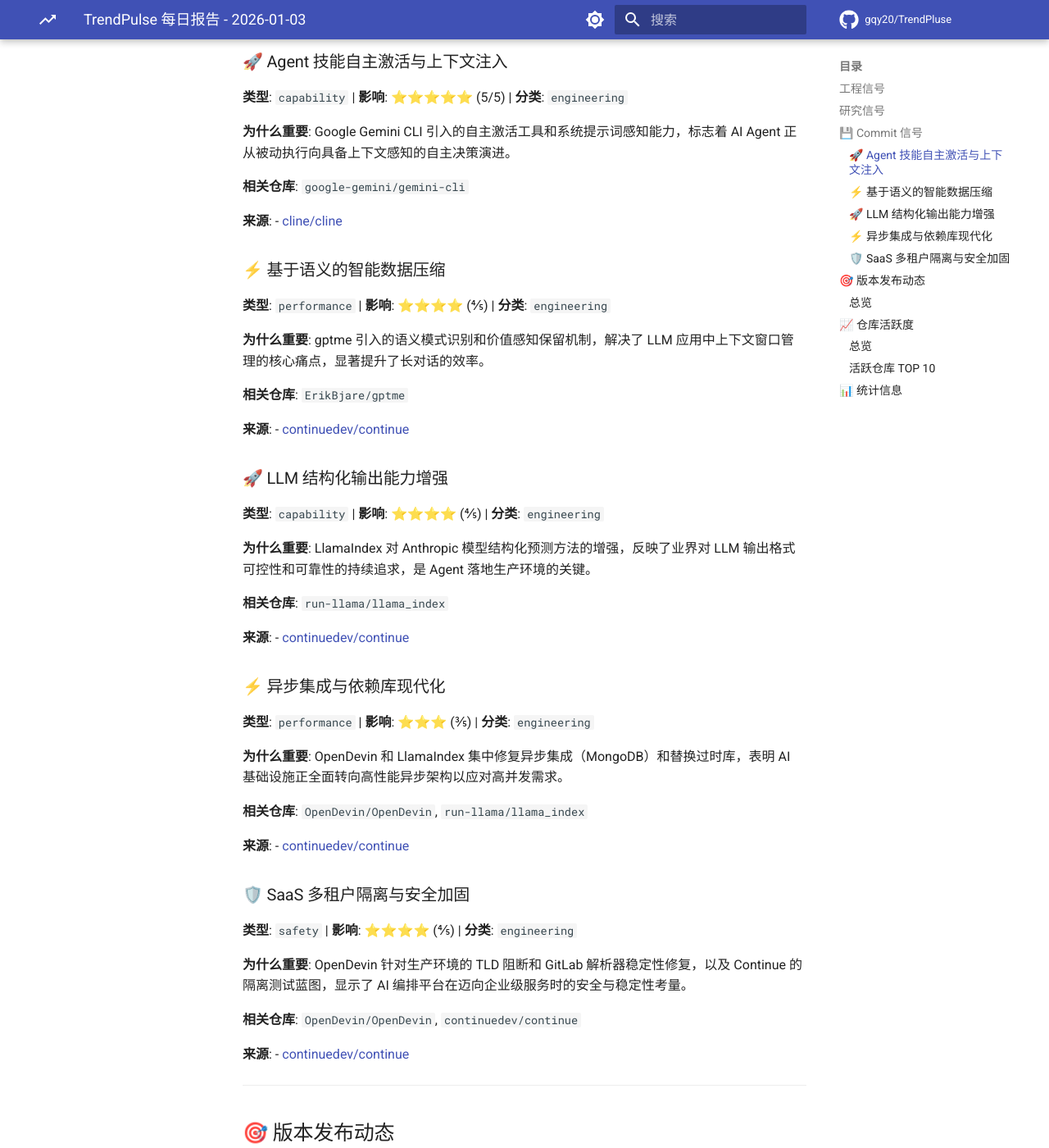
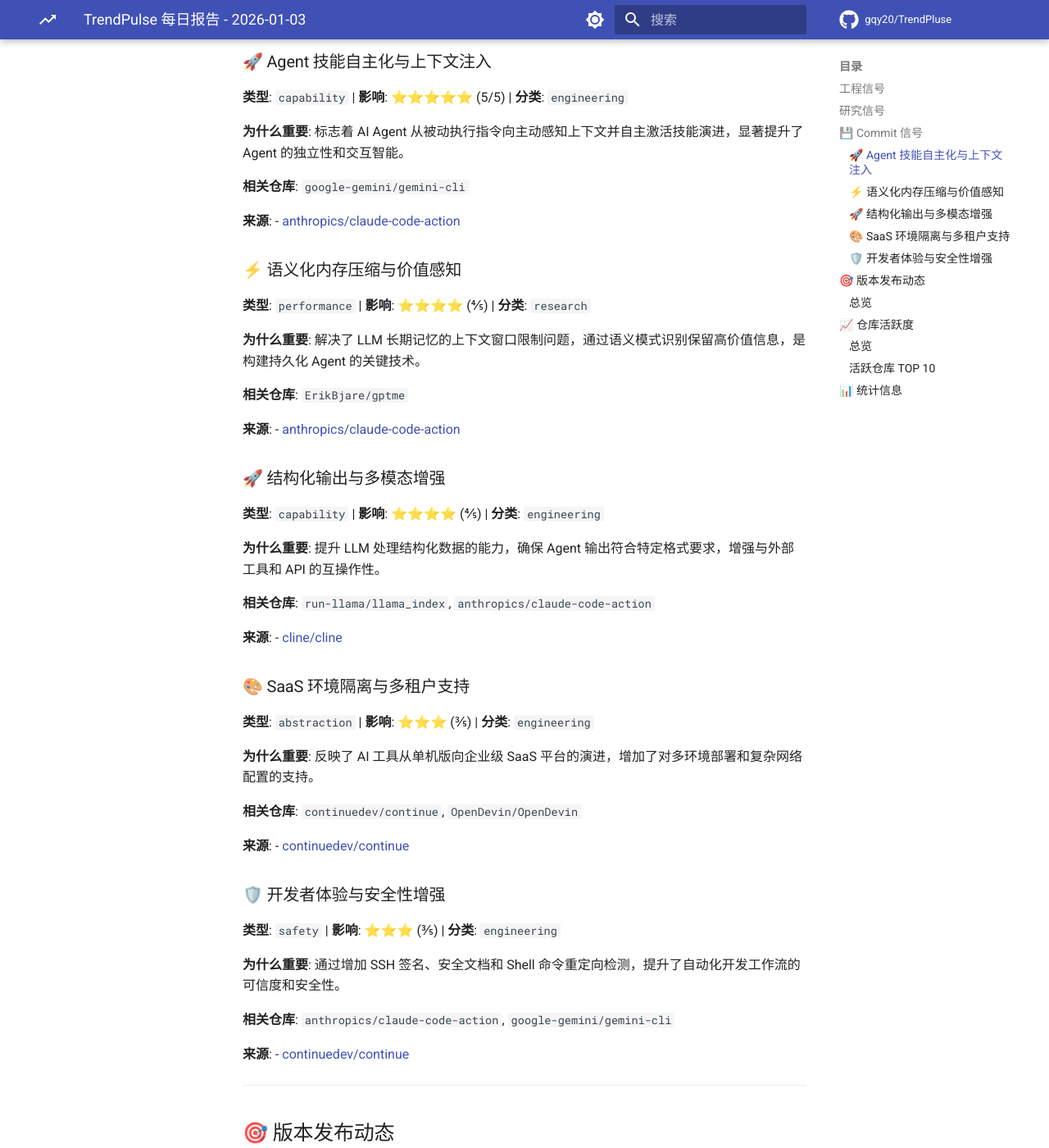
Before and after one commit to gqy20/TrendPluse, an MkDocs documentation site: the page built from docs/reports/report-2026-01-03.md, in a window 1280 px wide and 1400 px high, scrolled down 517 px. Shown: the whole window at 82% size. Built offline with MkDocs 1.6.1 and Material for MkDocs 9.7.7, drawn with Linux system fonts in a browser that asks for light colours; nearby versions of some CDN libraries; library files that are not in the unit come from our copies; comment, search, counter and statistics services are not loaded; some of the changed text lies outside the part shown.

Commit message:
docs: update daily trend report [skip ci]

```diff
--- a/docs/reports/report-2026-01-03.md
+++ b/docs/reports/report-2026-01-03.md
@@ -11,64 +11,64 @@
 暂无信号。
 ## 💾 Commit 信号
 
-### 🚀 Agent 技能自主激活与上下文注入
+### 🚀 Agent 技能自主化与上下文注入
 
 **类型**: `capability` | **影响**: ⭐⭐⭐⭐⭐ (5/5) | **分类**: `engineering`
 
-**为什么重要**: Google Gemini CLI 引入的自主激活工具和系统提示词感知能力，标志着 AI Agent 正从被动执行向具备上下文感知的自主决策演进。
+**为什么重要**: 标志着 AI Agent 从被动执行指令向主动感知上下文并自主激活技能演进，显著提升了 Agent 的独立性和交互智能。
 
 **相关仓库**: `google-gemini/gemini-cli`
+
+**来源**:
+- [anthropics/claude-code-action](https://github.com/anthropics/claude-code-action/commit/b17b541bbc4d94ffa42edf2e2384ffe702e59370)
+
+
+### ⚡ 语义化内存压缩与价值感知
+
+**类型**: `performance` | **影响**: ⭐⭐⭐⭐ (4/5) | **分类**: `research`
+
+**为什么重要**: 解决了 LLM 长期记忆的上下文窗口限制问题，通过语义模式识别保留高价值信息，是构建持久化 Agent 的关键技术。
+
+**相关仓库**: `ErikBjare/gptme`
+
+**来源**:
+- [anthropics/claude-code-action](https://github.com/anthropics/claude-code-action/commit/7e4bf87b1c28d519b842e6b1b02c031f99983d09)
+
+
+### 🚀 结构化输出与多模态增强
+
+**类型**: `capability` | **影响**: ⭐⭐⭐⭐ (4/5) | **分类**: `engineering`
+
+**为什么重要**: 提升 LLM 处理结构化数据的能力，确保 Agent 输出符合特定格式要求，增强与外部工具和 API 的互操作性。
+
+**相关仓库**: `run-llama/llama_index`, `anthropics/claude-code-action`
 
 **来源**:
 - [cline/cline](https://github.com/cline/cline/commit/4b9dbf11a0816f792f0b3229a08bbb17667f4b73)
 
 
-### ⚡ 基于语义的智能数据压缩
+### 🎨 SaaS 环境隔离与多租户支持
 
-**类型**: `performance` | **影响**: ⭐⭐⭐⭐ (4/5) | **分类**: `engineering`
+**类型**: `abstraction` | **影响**: ⭐⭐⭐ (3/5) | **分类**: `engineering`
 
-**为什么重要**: gptme 引入的语义模式识别和价值感知保留机制，解决了 LLM 应用中上下文窗口管理的核心痛点，显著提升了长对话的效率。
+**为什么重要**: 反映了 AI 工具从单机版向企业级 SaaS 平台的演进，增加了对多环境部署和复杂网络配置的支持。
 
-**相关仓库**: `ErikBjare/gptme`
+**相关仓库**: `continuedev/continue`, `OpenDevin/OpenDevin`
 
 **来源**:
 - [continuedev/continue](https://github.com/continuedev/continue/commit/34720090665d6b26cd98b1611a771bc11b8a3e6e)
 
 
-### 🚀 LLM 结构化输出能力增强
+### 🛡️ 开发者体验与安全性增强
 
-**类型**: `capability` | **影响**: ⭐⭐⭐⭐ (4/5) | **分类**: `engineering`
+**类型**: `safety` | **影响**: ⭐⭐⭐ (3/5) | **分类**: `engineering`
 
-**为什么重要**: LlamaIndex 对 Anthropic 模型结构化预测方法的增强，反映了业界对 LLM 输出格式可控性和可靠性的持续追求，是 Agent 落地生产环境的关键。
+**为什么重要**: 通过增加 SSH 签名、安全文档和 Shell 命令重定向检测，提升了自动化开发工作流的可信度和安全性。
 
-**相关仓库**: `run-llama/llama_index`
+**相关仓库**: `anthropics/claude-code-action`, `google-gemini/gemini-cli`
 
 **来源**:
 - [continuedev/continue](https://github.com/continuedev/continue/commit/a396ed2acccfa523c64a45a94428c3698fdf9601)
-
-
-### ⚡ 异步集成与依赖库现代化
-
-**类型**: `performance` | **影响**: ⭐⭐⭐ (3/5) | **分类**: `engineering`
-
-**为什么重要**: OpenDevin 和 LlamaIndex 集中修复异步集成（MongoDB）和替换过时库，表明 AI 基础设施正全面转向高性能异步架构以应对高并发需求。
-
-**相关仓库**: `OpenDevin/OpenDevin`, `run-llama/llama_index`
-
-**来源**:
-- [continuedev/continue](https://github.com/continuedev/continue/commit/ce07084d2dcfddebf7e28b6193ecf660b84bfd09)
-
-
-### 🛡️ SaaS 多租户隔离与安全加固
-
-**类型**: `safety` | **影响**: ⭐⭐⭐⭐ (4/5) | **分类**: `engineering`
-
-**为什么重要**: OpenDevin 针对生产环境的 TLD 阻断和 GitLab 解析器稳定性修复，以及 Continue 的隔离测试蓝图，显示了 AI 编排平台在迈向企业级服务时的安全与稳定性考量。
-
-**相关仓库**: `OpenDevin/OpenDevin`, `continuedev/continue`
-
-**来源**:
-- [continuedev/continue](https://github.com/continuedev/continue/commit/3dc36ba00ea14ec939b34ed841c436fdca43c582)
 
 
 ---
@@ -98,12 +98,12 @@
 | [google-gemini/gemini-cli](https://github.com/google-gemini/gemini-cli) | 10 | 0 | NTaylorMullen (3), galz10 (2), abhipatel12 (2) |
 | [continuedev/continue](https://github.com/continuedev/continue) | 4 | 0 | sestinj (4) |
 | [ErikBjare/gptme](https://github.com/ErikBjare/gptme) | 3 | 0 | TimeToBuildBob (3) |
+| [anthropics/claude-code-action](https://github.com/anthropics/claude-code-action) | 2 | 0 | ashwin-ant (2) |
 | [langchain-ai/langchain](https://github.com/langchain-ai/langchain) | 2 | 0 | ccurme (1), angus-langchain (1) |
 | [langgenius/dify](https://github.com/langgenius/dify) | 2 | 0 | hjlarry (2) |
 | [run-llama/llama\_index](https://github.com/run-llama/llama_index) | 2 | 0 | blink1073 (1), AstraBert (1) |
 | [cline/cline](https://github.com/cline/cline) | 1 | 0 | abeatrix (1) |
 | [agno-agi/agno](https://github.com/agno-agi/agno) | 1 | 0 | crazyss (1) |
-| [anthropics/skills](https://github.com/anthropics/skills) | 0 | 0 | - |
 
 ---
 
```
Also changed, not shown: other parts of docs/reports/report-2026-01-03.md (+3 -3 lines), docs/reports/index.md (+2 -2 lines), reports/report-2026-01-03.md (+38 -38 lines).
